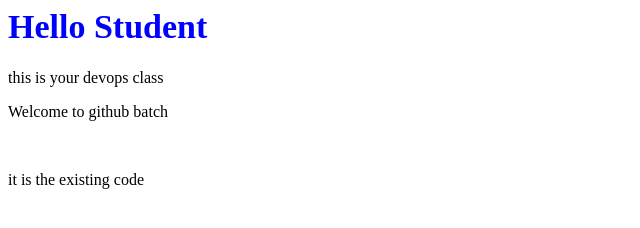
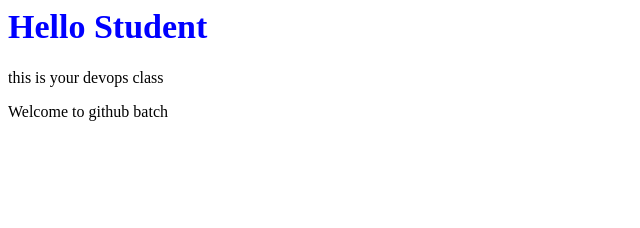
Before and after one commit to keshavpola-git/web_project, a plain HTML site: page index.html in a window 1280 px wide. Shown: the whole page, without its empty margins (0-640 px from the left). Drawn offline with Linux system fonts and the light colour scheme.

Commit message:
Update index.html

```diff
--- a/index.html
+++ b/index.html
@@ -13,6 +13,5 @@ p{
 	<h1>Hello Student</h1>
 	<p>this is your devops class</p>
 	<p> Welcome to github batch</p><br>
-	<p>it is the existing code</p>
 </body>
 </html>
```
